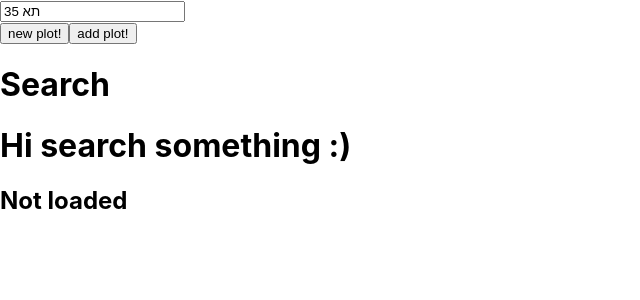
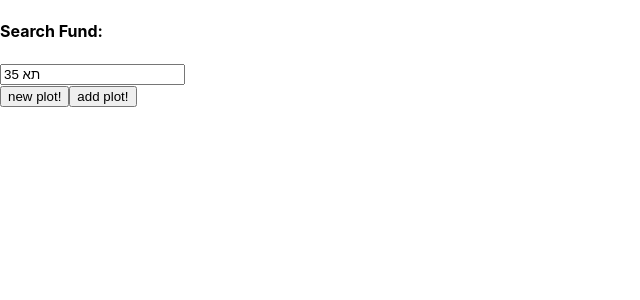
Before and after one commit to nitsan57/stock, a React (Create React App) app: page / in a window 1280 px wide. Shown: the top 300 px of the page, without its empty margins (0-640 px from the left). Built offline with nearby package versions, Linux system fonts and the light colour scheme; what react-plotly.js would draw is missing.

Commit message:
[Loading bar]

```diff
--- a/package.json
+++ b/package.json
@@ -12,10 +12,11 @@
     "plotly.js-basic-dist": "^1.57.1",
     "react": "^17.0.1",
     "react-dom": "^17.0.1",
+    "react-loader-spinner": "^3.1.14",
     "react-plotly.js": "^2.5.0",
     "react-scripts": "4.0.0",
     "web-vitals": "^0.2.4"
-  },
+    },
   "devDependencies": {},
   "scripts": {
     "start": "react-scripts --max_old_space_size=4096 start",
--- a/src/Info/Info.js
+++ b/src/Info/Info.js
@@ -1,22 +1,22 @@
-import React            from 'react';
-import { fetch_data }   from '../Utils';
-import  Fund_Display  from '../Fund_Display/Fund_Display';
+import React from 'react';
+import { fetch_data } from '../Utils';
+import Fund_Display from '../Fund_Display/Fund_Display';
 
 class Info extends React.Component {
 	constructor(props) {
 		super(props);
 		this.state = {
-			data:            []    ,
-			is_data_loaded:  false ,
-			info:            []
+			data: [],
+			is_data_loaded: false,
+			info: [],
 		};
 	}
 
 	async fetch_fund() {
-		var url       = '';
-		var fund_url  = 'https://mayaapi.tase.co.il/api/fund/details?fundId=';
-		var etf_url   = 'https://mayaapi.tase.co.il/api/etf/details?fundId=';
-		var fund_id   = '';
+		var url = '';
+		var fund_url = 'https://mayaapi.tase.co.il/api/fund/details?fundId=';
+		var etf_url = 'https://mayaapi.tase.co.il/api/etf/details?fundId=';
+		var fund_id = '';
 
 		let k;
 		let all_results = [];
@@ -40,7 +40,7 @@ class Info extends React.Component {
 		let truste_fee;
 
 		for (k = 0; k < all_results.length; k++) {
-			let relevant_info = {}
+			let relevant_info = {};
 			fund_data = JSON.parse(all_results[k]['value']);
 			etf_data = fund_data['ETFDetails'];
 			if (etf_data === undefined) {
@@ -52,19 +52,26 @@ class Info extends React.Component {
 				var_fee = etf_data['FundDetails']['VariableFee'];
 				truste_fee = etf_data['FundDetails']['TrusteeFee'];
 			}
-			relevant_info = { "name": this.props.funds[k]['name'], "id": this.props.funds[k]['id'], "managment_fee":managment_fee, "var_fee":var_fee, "truste_fee":truste_fee}
-			console.log(managment_fee, var_fee, truste_fee);
-			this.setState(prevState => ({
-				info: [...prevState.info, relevant_info]
-			  }))
+			relevant_info = {
+				name: this.props.funds[k]['name'],
+				id: this.props.funds[k]['id'],
+				managment_fee: managment_fee,
+				var_fee: var_fee,
+				truste_fee: truste_fee,
+			};
+			//console.log(managment_fee, var_fee, truste_fee);
+			this.setState((prevState) => ({
+				info: [...prevState.info, relevant_info],
+			}));
 		}
-		console.log("fetch fund all relevant info:", this.state.info)
+		//console.log('fetch fund all relevant info:', this.state.info);
 		this.setState({ is_data_loaded: true });
 	}
 
 	componentDidUpdate(prevProps) {
 		if (this.props.funds !== prevProps.funds) {
 			this.fetch_fund();
+			this.props.tableHandler();
 		}
 	}
 
@@ -72,27 +79,11 @@ class Info extends React.Component {
 		if (this.state.is_data_loaded) {
 			return (
 				<div>
-                    {/* {this.state.info.map(fund => (
-                    <div key={fund["id"]}>
-					    <Fund_Display
-							id            = {fund["id"]}
-							managment_fee = {fund["managment_fee"]}
-				            var_fee       = {fund["var_fee"]}
-				            truste_fee    = {fund["truste_fee"]}
-						/>
-					</div>
-                    ))} */}
-					<Fund_Display
-					    info = {this.state.info}
-					/>
+					<Fund_Display info={this.state.info} />
 				</div>
 			);
 		} else {
-			return (
-				<div>
-					<h2> Not loaded </h2>
-				</div>
-			);
+			return <div></div>;
 		}
 	}
 }
--- a/src/graph/Graph.js
+++ b/src/graph/Graph.js
@@ -1,6 +1,6 @@
 import React from 'react';
 import Plotly from 'plotly.js-basic-dist';
-import {fetch_data} from '../Utils'
+import { fetch_data } from '../Utils';
 import createPlotlyComponent from 'react-plotly.js/factory';
 const Plot = createPlotlyComponent(Plotly);
 
@@ -144,8 +144,6 @@ class Graph extends React.Component {
 		});
 	}
 
-
-
 	fetch_fund(first_date, last_date, instrument, raw_data) {
 		var temp_res = [];
 
@@ -226,7 +224,7 @@ class Graph extends React.Component {
 
 	render() {
 		if (this.state.is_data_loaded == null) {
-			return <h1>Hi search something :)</h1>;
+			return null;
 		}
 		if (this.state.is_data_loaded) {
 			// console.log(this.state.data);
@@ -243,7 +241,7 @@ class Graph extends React.Component {
 				/>
 			);
 		} else {
-			return <h1>Loading...</h1>;
+			return null;
 		}
 	}
 }
--- a/src/search_bar/Search.js
+++ b/src/search_bar/Search.js
@@ -1,25 +1,27 @@
 import React from 'react';
 import Graph from '../graph/Graph';
 import Information from '../info-json';
-import Info from '../Info/Info'
+import Info from '../Info/Info';
+import Loader from 'react-loader-spinner';
 
 class Search extends React.Component {
 	constructor(props) {
 		super(props);
 		this.state = {
 			search_keyword: 'תא 35',
-			is_data_loaded: false,
+			num_child_loaded: 0,
 			is_button_pressed: false,
 			to_add_plot: false,
 			result: [],
 			funds: [],
 			data: Information,
-			search_message: 'Search',
+			search_message: 'Search Fund:',
 		};
 		this.handleInputChange = this.handleInputChange.bind(this);
 		this.clearSearch = this.clearSearch.bind(this);
 		this.addSearch = this.addSearch.bind(this);
 		this.graphHandler = this.graphHandler.bind(this);
+		this.tableHandler = this.tableHandler.bind(this);
 	}
 
 	search() {
@@ -27,6 +29,9 @@ class Search extends React.Component {
 			var res = Object.keys(item).some((key) =>
 				String(item[key]).toLowerCase().includes(this.state.search_keyword)
 			);
+			this.setState({ is_button_pressed: true });
+			this.setState({ num_child_loaded: 0 });
+
 			return res;
 		});
 		this.setState({
@@ -49,13 +54,11 @@ class Search extends React.Component {
 	clearSearch() {
 		this.setState({ to_add_plot: false });
 		this.search();
-		this.setState({ is_button_pressed: true });
 	}
 
 	addSearch() {
 		this.setState({ to_add_plot: true });
 		this.search();
-		this.setState({ is_button_pressed: true });
 	}
 
 	handleInputChange(e) {
@@ -66,34 +69,43 @@ class Search extends React.Component {
 	graphHandler() {
 		this.setState({ is_button_pressed: false });
 		this.setState({ to_add_plot: false });
-		console.log('search graph hanlder');
-		setTimeout(
-			function () {
-				//Start the timer
-				this.forceUpdate(); //After 1 second, set render to true
-			}.bind(this),
-			3000
-		);
+		this.setState({ num_child_loaded: this.state.num_child_loaded + 1 });
+	}
+
+	tableHandler() {
+		this.setState({ num_child_loaded: this.state.num_child_loaded + 1 });
 	}
 
 	render() {
 		var first_date = '23/04/2020';
 		var last_date = '23/09/2020';
-		const vals = this.state.funds
-
+		let loading = (
+			<form>
+				<h1>Loading...</h1>
+				<Loader type="Oval" color="#00BFFF" height={100} width={100} />
+			</form>
+		);
+		// console.log(this.state.num_child_loaded);
+		if (this.state.num_child_loaded === 2 || !this.state.is_button_pressed) {
+			loading = null;
+		}
 		return (
-			<div>
+			<div
+			// style={{
+			// 	display: 'flex',
+			// 	justifyContent: 'center',
+			// 	alignItems: 'center',
+			// }}
+			>
 				<form>
-					<input
-						placeholder="Search for..."
-						value={this.state.search_keyword}
-						onChange={this.handleInputChange}
-					/>
+					<h4>{this.state.search_message}</h4>
+					<input value={this.state.search_keyword} onChange={this.handleInputChange} />
 				</form>
 				<button onClick={this.clearSearch}>new plot!</button>
 				<button onClick={this.addSearch}> add plot!</button>
-				<h1>{this.state.search_message}</h1>
 
+				{loading}
+				<div>
 					<Graph
 						first_date={first_date}
 						last_date={last_date}
@@ -102,10 +114,8 @@ class Search extends React.Component {
 						is_button_pressed={this.state.is_button_pressed}
 						to_add_plot={this.state.to_add_plot}
 					/>
-				<Info
-				    funds={this.state.funds}
-				/>
-
+					<Info funds={this.state.funds} tableHandler={this.tableHandler} />
+				</div>
 			</div>
 		);
 	}
```
Also changed, not shown: src/Fund_Display/Fund_Display.js (+21 -24 lines), 1 other file (tests, documents, lock files or other folders). Lines whose indentation alone changed are shown as unchanged.
